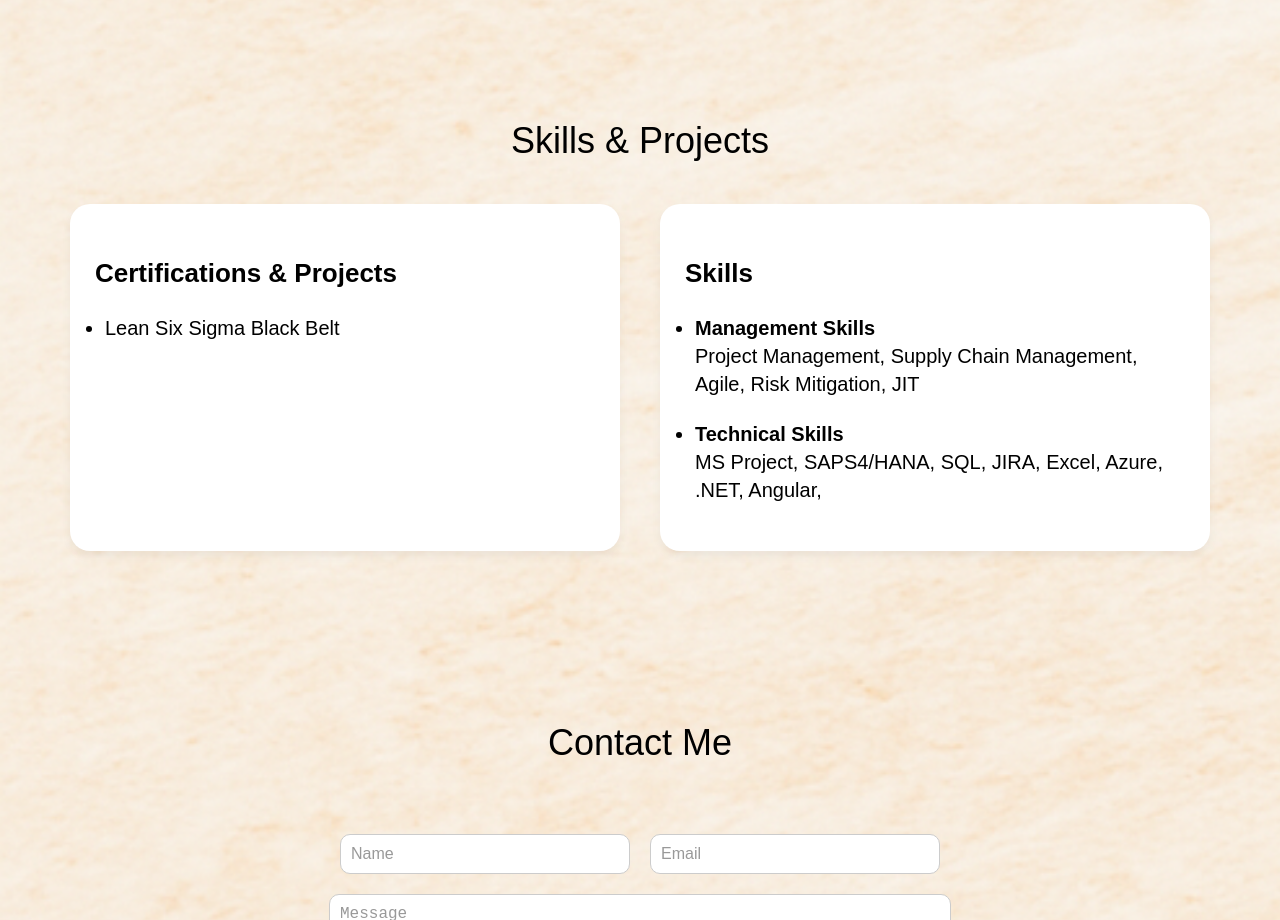
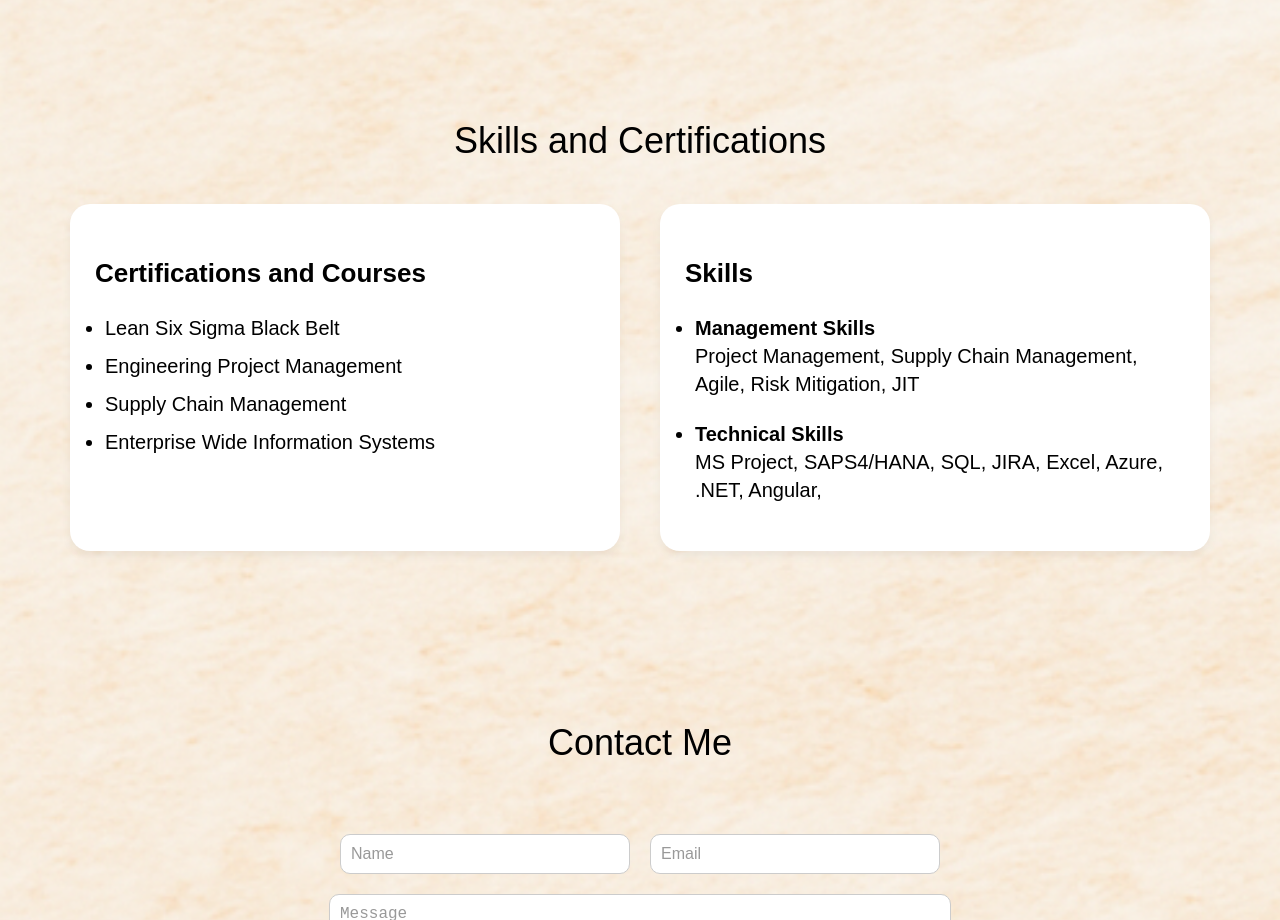
Before and after one commit to atharvbharaswadkar/Portfolio, a plain HTML site: page index.html in a window 1280 px wide. Shown: the part 1380-2300 px from the top of the page. Drawn offline with Linux system fonts and the light colour scheme.

Commit message:
Update index.html

```diff
--- a/index.html
+++ b/index.html
@@ -71,12 +71,15 @@
   </section>
 
   <section class="section" id="skills">
-    <h2 class="page-heading">Skills & Projects</h2>
+    <h2 class="page-heading">Skills and Certifications</h2>
     <div class="two-box">
       <div class="box">
-        <h3>Certifications & Projects</h3>
+        <h3>Certifications and Courses</h3>
         <ul>
           <li>Lean Six Sigma Black Belt</li>
+          <li>Engineering Project Management</li>
+          <li>Supply Chain Management</li>
+          <li>Enterprise Wide Information Systems</li>
 
         </ul>
       </div>
```
